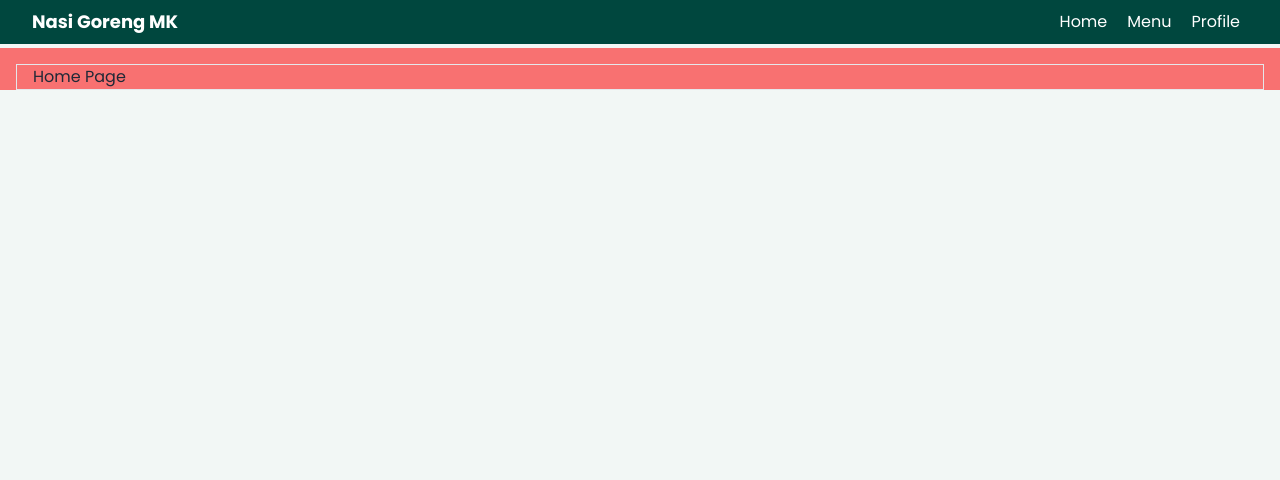
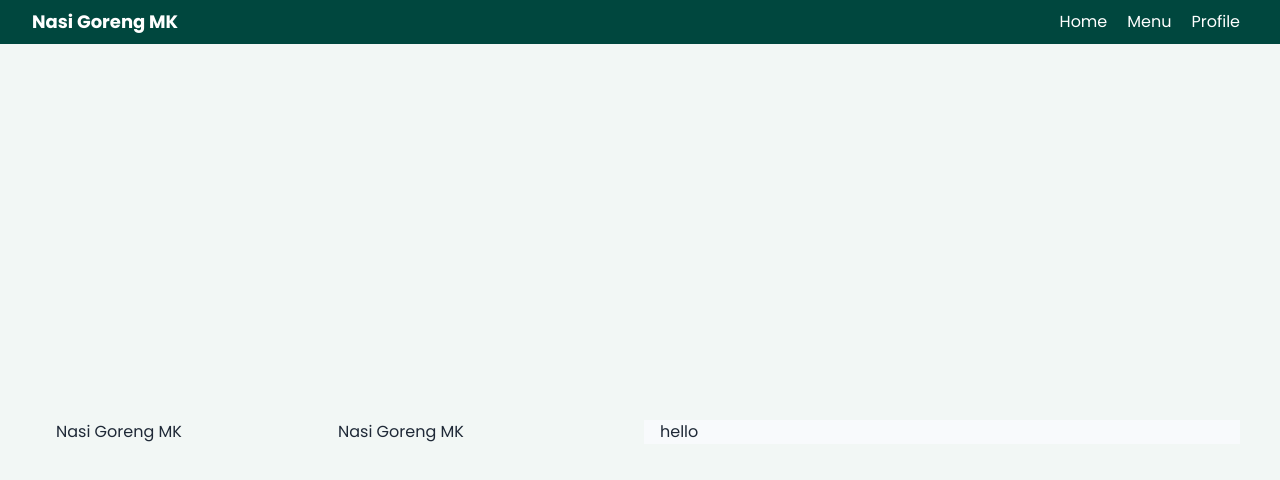
Before and after one commit to zidanabbas/MK-Project, a Next.js app: page /home in a window 1280 px wide. Shown: the top 480 px of the page. Built offline with nearby package versions, Linux system fonts and the light colour scheme.

Commit message:
make a section page

```diff
--- a/src/app/home/page.jsx
+++ b/src/app/home/page.jsx
@@ -1,12 +1,18 @@
 import React from "react";
-import Header from "@/components/header/header";
+import Header from "@/components/header/Header";
 export default function HomePage() {
   return (
     <main className="min-w-full min-h-[1000px] bg-Background overflow-hidden">
       <Header />
-      <div className="container pt-4 flex justify-center mt-12 bg-red-400">
-        <div className="container border">
-          <h1>Home Page</h1>
+      <div className="w-full min-h-screen flex justify-center pt-16">
+        <div className="container flex gap-2 px-10 items-center justify-between">
+          <div className="container grid grid-cols-2 items-center">
+            <h1>Nasi Goreng MK</h1>
+            <h1>Nasi Goreng MK</h1>
+          </div>
+          <div className="container bg-slate-50">
+            <h1>hello</h1>
+          </div>
         </div>
       </div>
     </main>
```
